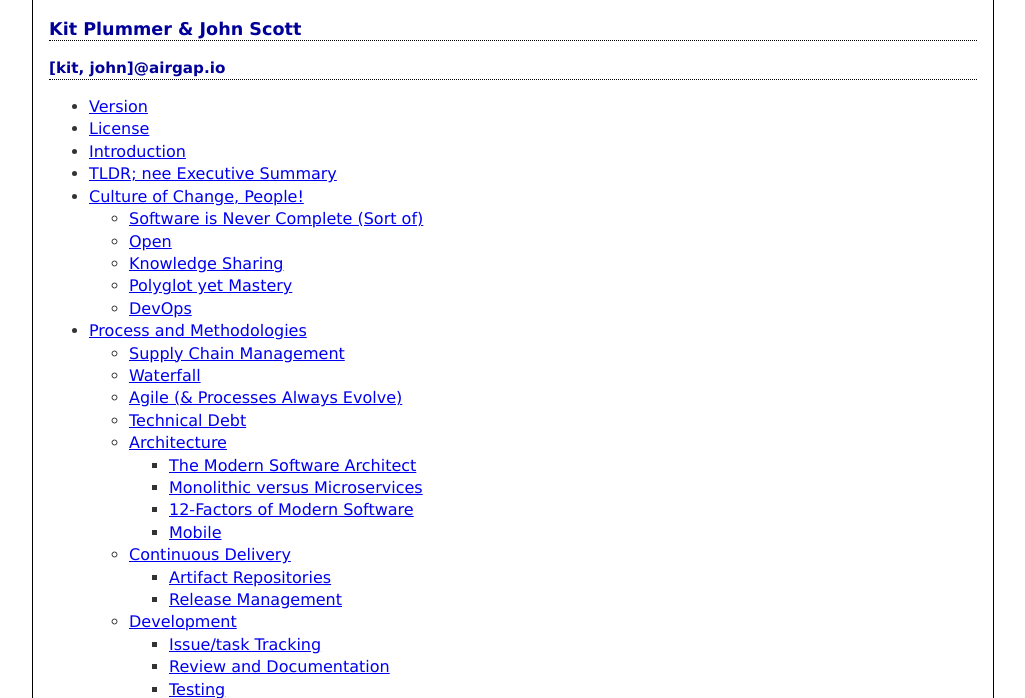
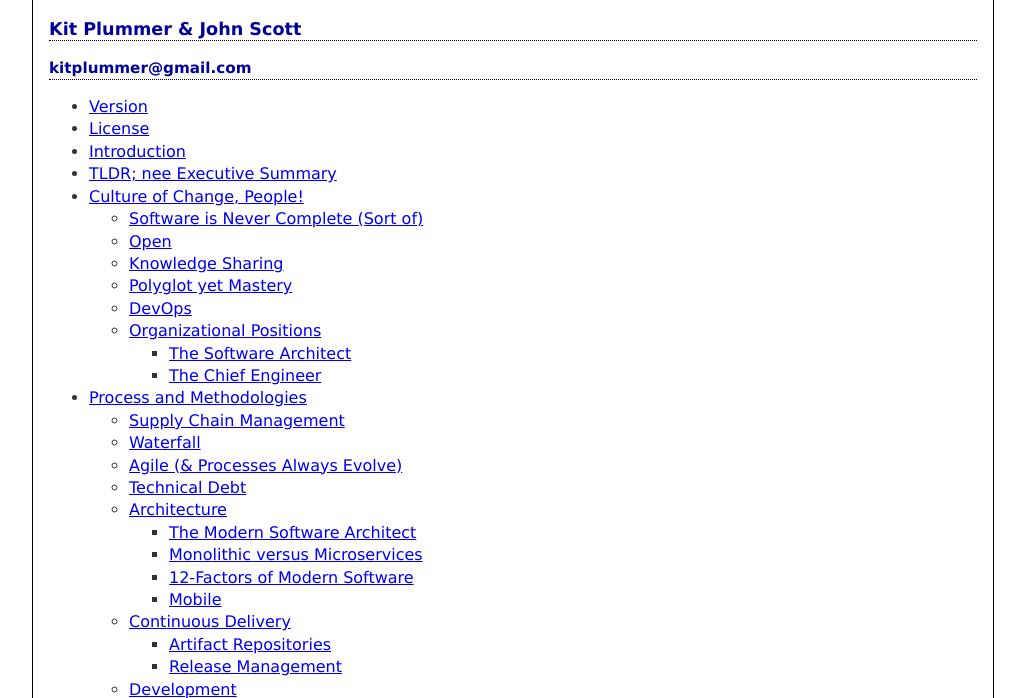
Before and after one commit to kitplummer/modsofengent, a plain HTML site: page index.html in a window 1280 px wide. Shown: the part 60-758 px from the top of the page, without its empty margins (127-1152 px from the left). Drawn offline with Linux system fonts and the light colour scheme.

Commit message:
new index

```diff
--- a/index.html
+++ b/index.html
@@ -13,7 +13,7 @@
 <div id="header">
 <h1 class="title">The Modern Software Engineering Enterprise</h1>
 <h2 class="author">Kit Plummer &amp; John Scott</h2>
-<h3 class="date">[kit, john]<span class="citation">@airgap.io</span></h3>
+<h3 class="date">kitplummer@gmail.com</h3>
 </div>
 <div id="TOC">
 <ul>
@@ -27,6 +27,10 @@
 <li><a href="#knowledge-sharing">Knowledge Sharing</a></li>
 <li><a href="#polyglot-yet-mastery">Polyglot yet Mastery</a></li>
 <li><a href="#devops">DevOps</a></li>
+<li><a href="#organizational-positions">Organizational Positions</a><ul>
+<li><a href="#the-software-architect">The Software Architect</a></li>
+<li><a href="#the-chief-engineer">The Chief Engineer</a></li>
+</ul></li>
 </ul></li>
 <li><a href="#process-and-methodologies">Process and Methodologies</a><ul>
 <li><a href="#supply-chain-management">Supply Chain Management</a></li>
@@ -85,6 +89,7 @@
 </ul></li>
 </ul>
 </div>
+<p>% jms3rd@gmail.com</p>
 <p></p>
 <div class="figure">
 <img src="images/image_0.jpg" alt="&quot;MAM Caracas&quot;" /><p class="caption">&quot;MAM Caracas&quot;</p>
@@ -96,7 +101,7 @@
 <p>VERSION=0.2.0</p>
 <p></p>
 <h1 id="license">License</h1>
-<p>Copyright (c) 2014 by AirGap.io</p>
+<p>Copyright (c) 2014 by Kit Plummer (kitplummer@gmail.com) Copyright (c) 2014 by AirGap.io</p>
 <p>This work is licensed under the Creative Commons Attribution-NonCommercial-NoDerivatives 4.0 International License. To view a copy of this license, visit http://creativecommons.org/licenses/by-nc-nd/4.0/ or send a letter to Creative Commons, 444 Castro Street, Suite 900, Mountain View, California, 94041, USA.</p>
 <p><a href="http://creativecommons.org/licenses/by-nc-nd/4.0/" class="uri">http://creativecommons.org/licenses/by-nc-nd/4.0/</a></p>
 <p>The intent in using this particular license is to allow for the continued free distribution of the works, while maintaining the content in a centralized way - providing the appropriate attribution to those who've contributed in whatever way.</p>
@@ -161,6 +166,13 @@
 <p>There are a few enterprise practices that are generally missing from the DevOps conversation, but can't be avoided: security and quality assurance. As long as these stakeholders are involved in the development processes, along with operations at an early stage, and then continuously through production then DevOps is an achievable thing.</p>
 <p>DevOps usually has connotations for automation, metrics and monitoring, and the delivery practice. While they fit, they can be decoupled - an enterprise doesn't need a DevOps position to incorporate all of the espoused goodness.</p>
 <p>Culture must be paired with processes and methods that enable, yet control change. Without an infrastructure of flexibility, technical debt will amass. The process for change must be understood, and not encumbered by personal or organizational intelligence.</p>
+<p></p>
+<h2 id="organizational-positions">Organizational Positions</h2>
+<p>As with any operational environment the software engineering enterprise also requires an administrative and functional hierarchy. Aside from a reporting aparatus the administrative structure serves to provide feedback and mentorship opportunities, promoting (and rewarding) personal growth. The functional structure is required to manage, as in oversight, the organization's many projects and efforts from a technical perspective - aligning skills and business requirements. There a couple key roles in this regard worth identifying and discussing: the software architect and the chief engineer.</p>
+<h3 id="the-software-architect">The Software Architect</h3>
+<p>The software architect role is one centered around skills, usually in a specific area - databases, networking, metrics and monitoring, services. The architect should have a solid understanding of industry standards, and practices as well as a solid ability to relate them to business requirements. Architects are critical in young projects, projects requiring major transitions in functionality, and efforts where integration with external systems is required. In most cases architects are practitioners as well, having an ability to work within cross-functional teams to coordinate and make decisions on critical points regarding technical options.</p>
+<h3 id="the-chief-engineer">The Chief Engineer</h3>
+<p>The role of the chief engineer is one that has transcended very large federal engineering projects that include many sub-contractors, and many different sub-projects, all leading up to a top-level distributable delivery within a complex process methodology. The role of the chief engineer in an IT organization is not at all dissimilar. And to a degree this role is similar to what is covered by an Chief Information Officer or Chief Technical Officer. The main function of the chief engineer is oversight - of all things people, process and technology. The intent of the oversight is simple, deliver quality on/in time, in the most maintainable means possible with least amount of duplication or technical debt.</p>
 <p></p>
 <h1 id="process-and-methodologies">Process and Methodologies</h1>
 <p>The discussion of process and methodologies is an infinite one. But there are a few irrefutable truths - all centered around organizational agility and changing markets.</p>
```
